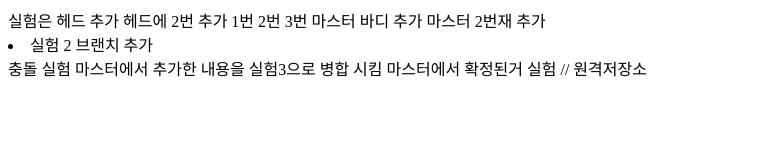
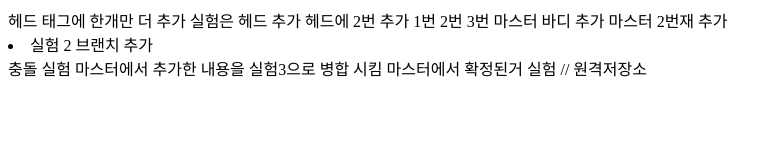
Before and after one commit to ooenqn/tutorial_git, a plain HTML site: page index.html in a window 1280 px wide. Shown: the whole page, without its empty margins (0-780 px from the left). Drawn offline with Linux system fonts and the light colour scheme.

Commit message:
헤드에 추가 실험 3

```diff
--- a/index.html
+++ b/index.html
@@ -1,5 +1,6 @@
 <html>
     <Head>
+        헤드 태그에 한개만 더 추가
         실험은 헤드 추가
         헤드에 2번 추가
     </Head>
```
